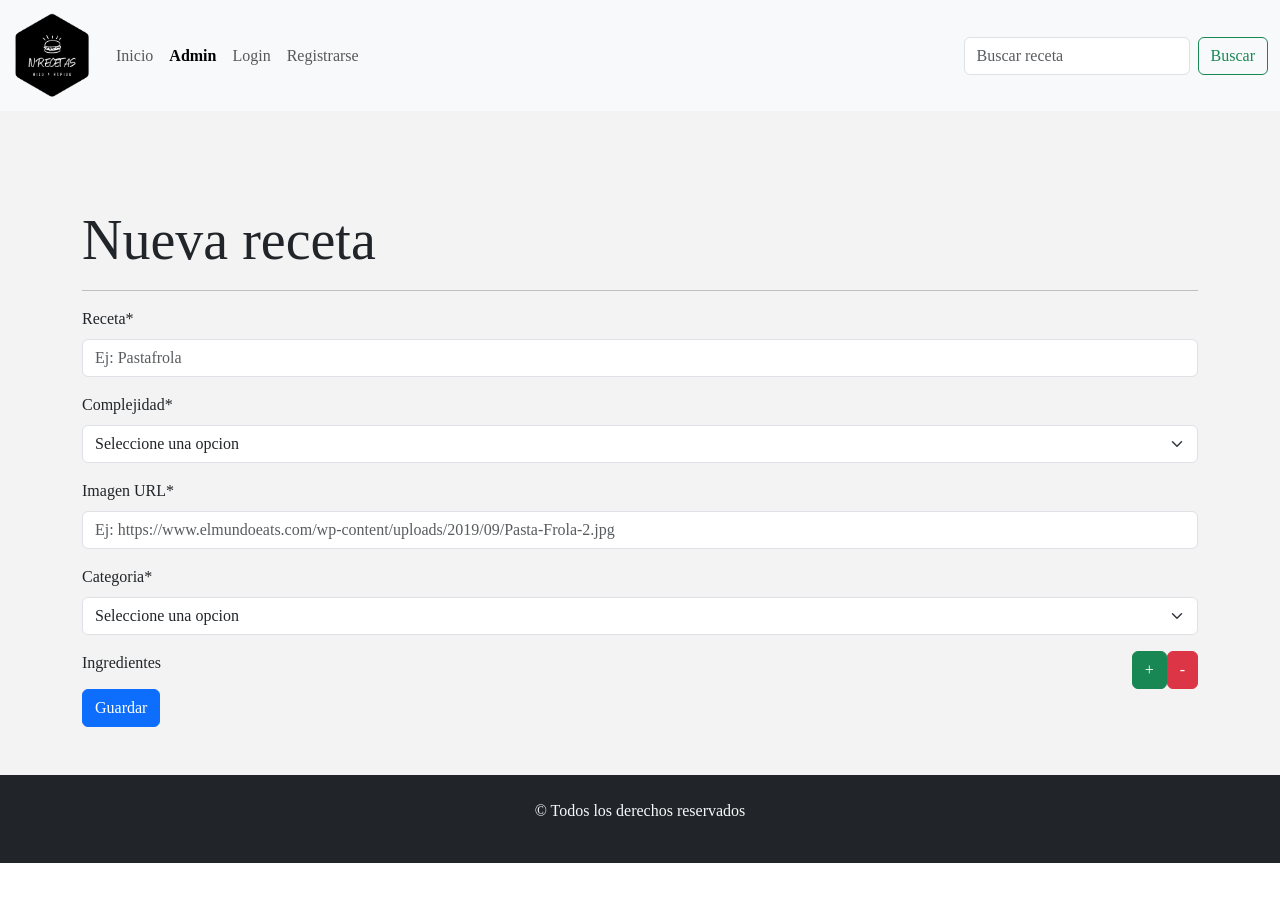
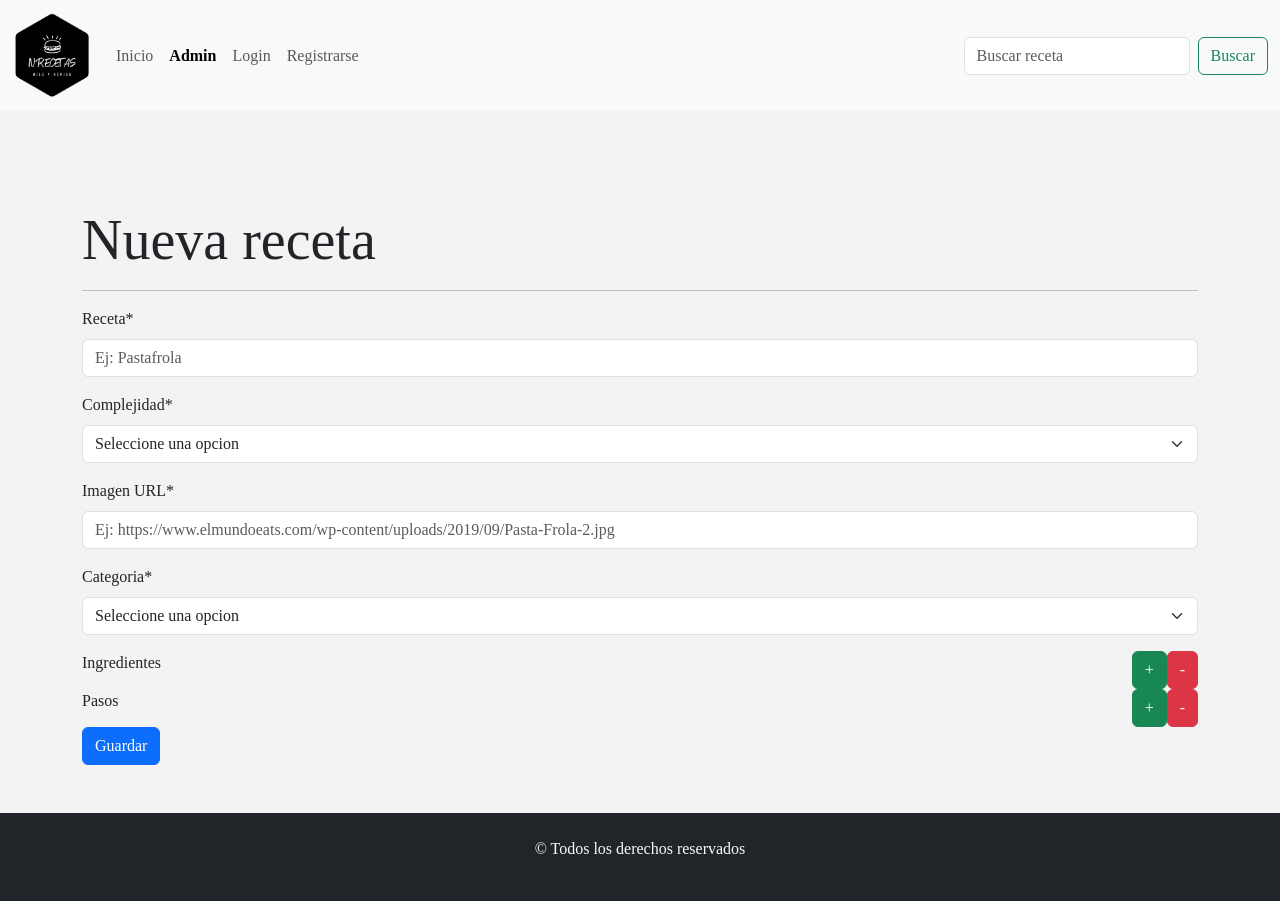
Before and after one commit to NahuFed/BlogRecetas, a React (Vite) app: page /admin/crear-receta in a window 1280 px wide. Before the commit the page ends 863 px from the top, so only its background shows below. Built offline with nearby package versions, Linux system fonts and the light colour scheme.

Commit message:
los campos de los pasos se agregan de forma dinamica

```diff
--- a/src/components/views/receta/CrearReceta.jsx
+++ b/src/components/views/receta/CrearReceta.jsx
@@ -13,25 +13,43 @@ const CrearReceta = () => {
         control,
       } = useForm();
 
-      const { fields, append, remove } = useFieldArray({
+      const { fields: ingredientesFields, append: appendIngredientes, remove: removeIngredientes } = useFieldArray({
         control,
-        name: 'inputs',
+        name: 'ingredientes',
       });
-      const [reachedLimit, setReachedLimit] = useState(false);
-      const agregarCampo = () => {
-        if (fields.length < 15) {
-          append({ input: '' }); // Agrega un nuevo campo vacío al arreglo
-          setReachedLimit(false);
+      const { fields: pasosFields, append: appendPasos, remove: removePasos } = useFieldArray({
+        control,
+        name: 'pasos',
+      });
+      const [ingredientesLimitReached, setIngredientesLimitReached] = useState(false);
+      const [pasosLimitReached, setPasosLimitReached] = useState(false);
+      const agregarIngrediente = () => {
+        if (ingredientesFields.length < 15) {
+          appendIngredientes({ ingrediente: '' }); // Agrega un nuevo campo vacío al arreglo
+          setIngredientesLimitReached(false);
         }else {
-          setReachedLimit(true);
+          setIngredientesLimitReached(true);
         }
       };
-      const borrarUltimoCampo = () => {
-        remove(fields.length - 1); // elimina el ultimo campo del arreglo
-        setReachedLimit(false);
+      const borrarUltimoIngrediente = () => {
+        removeIngredientes(ingredientesFields.length - 1); // elimina el ultimo campo del arreglo
+        setIngredientesLimitReached(false);
       };
 
+      const agregarPaso = () => {
+        if (pasosFields.length < 20) {
+          appendPasos({ paso: '' });
+          setPasosLimitReached(false);
+        } else {
+          setPasosLimitReached(true);
+        }
+      };
 
+      const borrarUltimoPaso = () => {
+        const lastIndex = pasosFields.length - 1;
+        removePasos(lastIndex);
+        setPasosLimitReached(false);
+      };
 
       const onSubmit = ()=>{
 
@@ -124,22 +142,45 @@ const CrearReceta = () => {
           <div className='d-flex'>
           <Form.Label>Ingredientes</Form.Label>
           <div className='ms-auto'>
-          <Button variant='success'onClick={agregarCampo} >+</Button>
-          <Button variant='danger' onClick={borrarUltimoCampo}>-</Button>
+          <Button variant='success'onClick={agregarIngrediente} >+</Button>
+          <Button variant='danger' onClick={borrarUltimoIngrediente}>-</Button>
           </div>
           </div>
-          {reachedLimit && (
+          {ingredientesLimitReached && (
         <p className="text-danger">
           Se ha alcanzado el límite de inputs. No se pueden agregar más campos.
         </p>
       )}
-          {fields.map((field, index) => (
+          {ingredientesFields.map((field, index) => (
         <Form.Group className='mb-3' key={field.id}>
                     <div style={{ display: 'flex' }}>
             <div style={{ marginRight: '10px' }}>{index + 1}.</div>
           <Form.Control
-            {...register(`inputs[${index}].input`)}
-            defaultValue={field.input} // Enlaza el valor del control con React Hook Form
+            {...register(`inputs[${index}].ingrediente`)}
+            defaultValue={field.ingrediente} // Enlaza el valor del control con React Hook Form
+          />
+          </div>
+        </Form.Group>
+      ))}
+          <div className='d-flex'>
+          <Form.Label>Pasos</Form.Label>
+          <div className='ms-auto'>
+          <Button variant='success'onClick={agregarPaso} >+</Button>
+          <Button variant='danger' onClick={borrarUltimoPaso}>-</Button>
+          </div>
+          </div>
+          {pasosLimitReached && (
+        <p className="text-danger">
+          Se ha alcanzado el límite de inputs. No se pueden agregar más campos.
+        </p>
+      )}
+          {pasosFields.map((field, index) => (
+        <Form.Group className='mb-3' key={field.id}>
+                    <div style={{ display: 'flex' }}>
+            <div style={{ marginRight: '10px' }}>{index + 1}.</div>
+          <Form.Control
+            {...register(`pasos[${index}].paso`)}
+            defaultValue={field.paso} // Enlaza el valor del control con React Hook Form
           />
           </div>
         </Form.Group>
```
